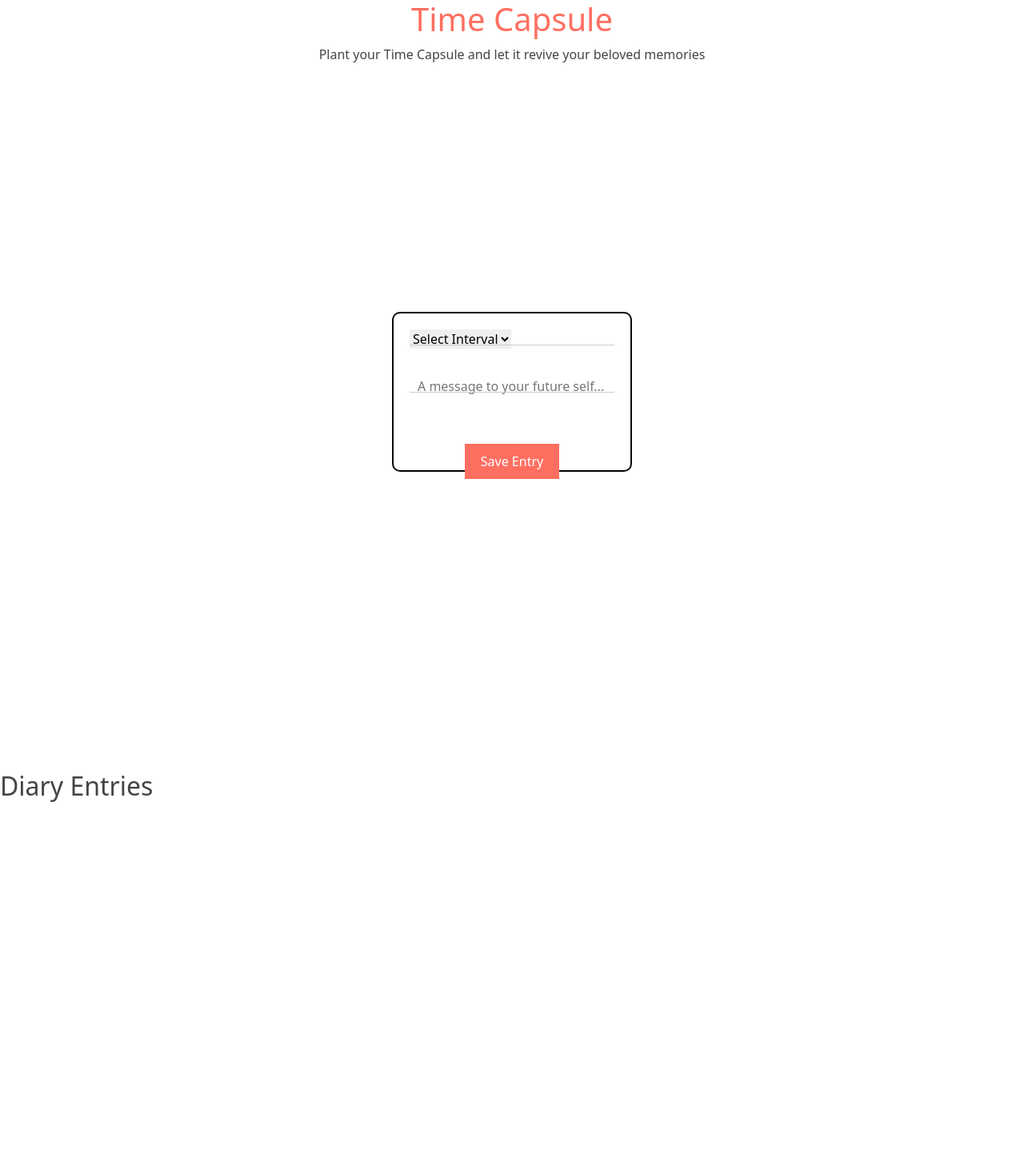
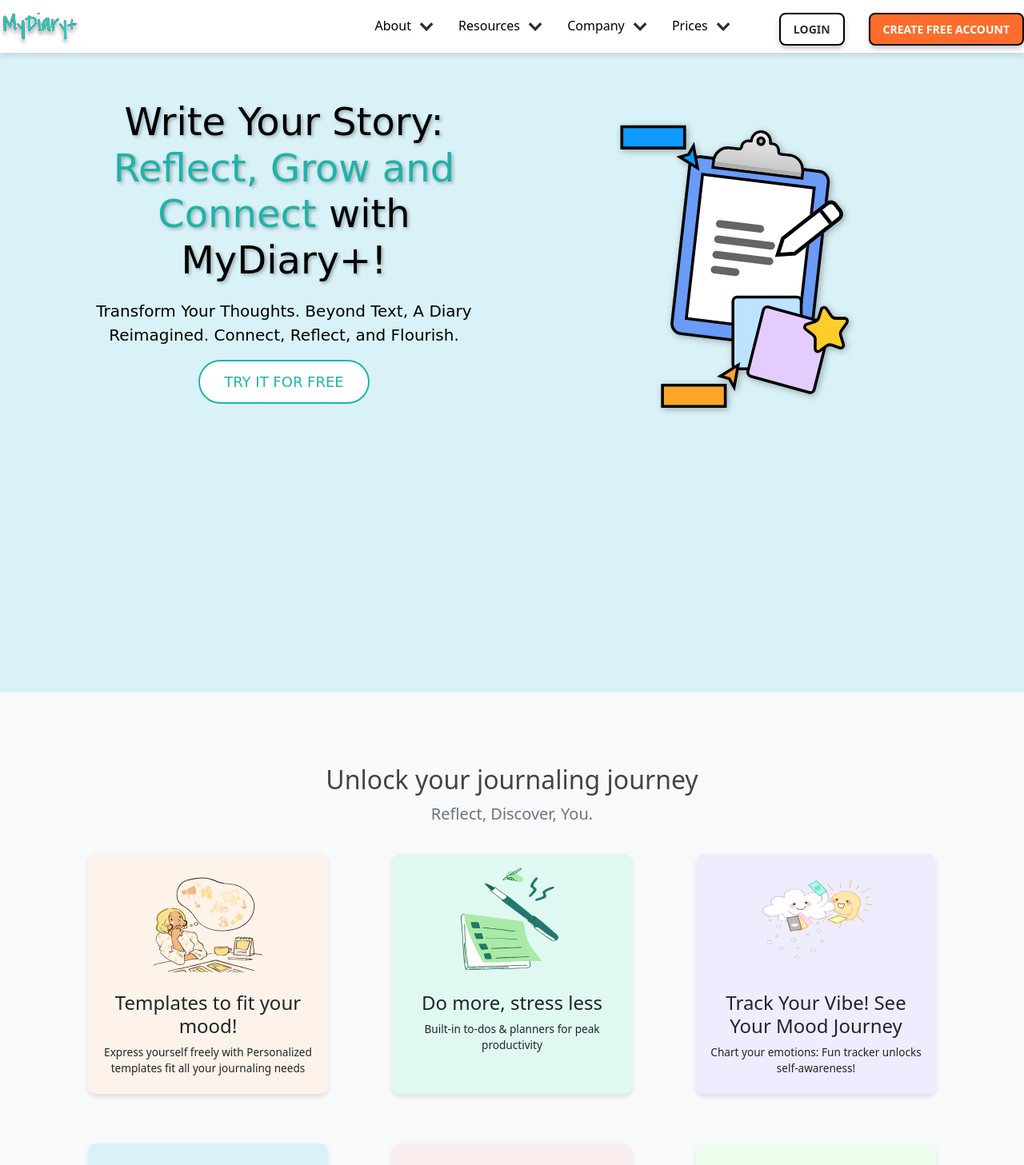
Before and after one commit to mtaha2509/MyDiary, a React (Vite) app: page /login in a window 1280 px wide. Shown: the top 1457 px of the page at 80% size. Before the commit the page ends 1004 px from the top, so only its background shows below. Built offline with nearby package versions, Linux system fonts and the light colour scheme; the HTML template or start-up script is replaced by a standard one.

Commit message:
Updated Code. Styling Continued.

```diff
--- a/src/App.jsx
+++ b/src/App.jsx
@@ -17,8 +17,8 @@
       <Route path="/login" element={<Login />} />
       </Routes>
     </BrowserRouter> */}
-      <TimeCapsule/>
-      {/* <LandingPage /> */}
+      {/* <TimeCapsule/> */}
+      <LandingPage />
       {/* <DiaryEntryPage /> */}
     </Router>
   );
--- a/src/components/Paper/Paper.css
+++ b/src/components/Paper/Paper.css
@@ -13,8 +13,10 @@
   width: 300px;
   height: 200px; /* Adjust height as needed */
   position: relative;
-  margin-bottom: 20px;
+  margin-bottom: 50px;
+  margin-top: 50px; /* Adjust the top margin to lower the paper lines */
 }
+
 
 .line {
   position: absolute;
@@ -22,6 +24,7 @@
   right: 20px;
   top: 50%;
   border-top: 1px solid #ccc;
+  margin-right: 20px;
 }
 
 .line:first-child {
@@ -43,6 +46,7 @@
 .interval {
   margin-bottom: 10px;
   font-weight: bold;
+  border: none;
 }
 
 .message {
--- a/src/components/TimeCapsule/TimeCapsule.css
+++ b/src/components/TimeCapsule/TimeCapsule.css
@@ -1,19 +1,76 @@
-.diary-page {
-    max-width: 600px;
-    margin: 0 auto;
-    padding: 20px;
+.bg-image {
+  position: relative;
+  background-image: url('https://www.michigandaily.com/wp-content/uploads/2023/05/Untitled_Artwork-84.png');
+  background-size: cover;
+  background-position: center;
+  background-attachment: fixed;
+  min-height: 100vh;
+}
+
+.bg-overlay {
+  position: absolute;
+  top: 0;
+  left: 0;
+  width: 100%;
+  height: 100%;
+  background-color: rgba(255, 255, 255, 0.5); /* Adjust the transparency as needed */
+  backdrop-filter: blur(2px); /* Apply blur effect */
+}
+
+  .diary-entries-container {
+    background-color: rgba(249, 249, 249, 0.7); /* Add some transparency to the background color */
+    backdrop-filter: blur(8px);
+    border-radius: 10px;
+    padding: 50px;
+    margin-bottom: 20px;
   }
 
-  .page-title {
-    text-align: center;
-    color: #ff6f61;
+  .page-title,
+.page-subtitle,h2 {
+  position: relative;
+  z-index: 1; /* Ensure headings are above the background overlay */
+}
+
+  .diary-entries {
+    display: flex;
+    flex-direction: column;
+    margin-left: -20px;
+
   }
 
-  .page-subtitle {
-    text-align: center;
-    color: #444;
+  .entry-box {
+    background-color: #f9f9f9;
+    border-radius: 10px;
+    padding: 10px;
     margin-bottom: 20px;
+
   }
+
+  .entry-content p {
+    margin: 5px 0;
+  }
+
+  .entry-header {
+    font-weight: bold;
+    margin-bottom: 10px;
+  }
+
+.page-title {
+  text-align: center;
+  color: #ff6f61;
+  margin-bottom: 20px;
+  margin-right: -200px; /* Adjusted margin-right */
+  margin-top: 10px;
+  margin-left: 20px;
+}
+
+.page-subtitle {
+  color: #444;
+  margin-bottom: 20px;
+  margin-right: -200px; /* Adjusted margin-right */
+  margin-top: 10px;
+  margin-left: 20px;
+}
 
   form {
     margin-bottom: 20px;
@@ -24,6 +81,9 @@
     width: 100%;
     padding: 10px;
     margin-bottom: 10px;
+    margin-top: -5px;
+    border: none;
+    outline: none;
   }
 
   button {
@@ -43,12 +103,12 @@
   }
 
   .entries{
-    display: flex;
+
     justify-content: center;
     flex-direction: column;
     align-items: center;
     margin-top: -150px;
-
+    margin-left: -20px;
   }
 
   .button-container {
@@ -58,10 +118,53 @@
     top: -345px;
   }
 
+  .entries-container{
+    flex-direction: column;
+    align-items: center;
+  }
 
-  .diary-page {
-    background-color: #f9f9f9;
-    border-radius: 5px;
-    padding: 10px;
-    margin-bottom: 10px;
+  .entries p{
+    margin-bottom: 35px;
   }
+
+  .time-capsule-page {
+    display: flex;
+    flex-direction: row;
+  }
+
+  .time-capsule-header {
+    flex: 1;
+    padding: 100px;
+    display: flex;
+    flex-direction: column;
+    align-items: flex-end;
+  }
+
+  .time-capsule-content {
+    flex: 3;
+    padding: 20px;
+  }
+
+  @media (max-width: 768px) {
+    .time-capsule-page {
+      flex-direction: column;
+    }
+
+    .time-capsule-header {
+      align-items: center;
+    }
+
+    .page-subtitle {
+      text-align: center;
+      margin-left: 0;
+    }
+
+    .diary-entries-container {
+      margin-left: -20px;
+    }
+
+    .entry-box {
+      margin-left: 20px;
+    }
+
+  }
--- a/src/components/TimeCapsule/TimeCapsule.jsx
+++ b/src/components/TimeCapsule/TimeCapsule.jsx
@@ -1,6 +1,7 @@
 import React, { useState } from 'react';
-import Paper from '../Paper/Paper'; // Import Paper component
-import './TimeCapsule.css'; // Import CSS file for styling
+import Paper from '../Paper/Paper';
+import './TimeCapsule.css';
+import Sidebar from '../DiaryEntryPage/SideBar/Sidebar';
 
 const TimeCapsule = () => {
   const [entries, setEntries] = useState([]);
@@ -16,52 +17,99 @@
 
   const handleSubmit = (e) => {
     e.preventDefault();
-    setEntries(prevEntries => [...prevEntries, newEntry]);
-    // Reset newEntry state
+    const currentDate = new Date().toLocaleDateString();
+    setEntries(prevEntries => [
+      ...prevEntries,
+      { ...newEntry, date: currentDate }
+    ]);
     setNewEntry({ interval: '', messageToFutureSelf: '' });
   };
 
   return (
-    <div className="time-capsule-page">
-      <h1 className="page-title">Time Capsule</h1>
-      <p className="page-subtitle">Plant your Time Capsule and let it revive your beloved memories</p>
+    <div className="bg-image" style={{ minHeight: '100vh', backgroundAttachment: 'fixed' }}>
+      <div className="bg-overlay"></div>
+      <div className="container">
+        <div className="row">
+          <div className="col-lg-8 offset-lg-2">
+            <div className="time-capsule-header text-center">
+              <h1 className="page-title" style={{ fontWeight:'bold' }} >Welcome to Time Capsule</h1>
+              <p className="page-subtitle" style={{ fontWeight:'bold' }}>Plant your Time Capsule and let it revive your beloved memories</p>
+            </div>
+            <div className="time-capsule-content">
+              <Sidebar currentPage="TimeCapsule" />
               <form onSubmit={handleSubmit}>
+                <div className="paper-design">
                   <Paper>
-          <div>
-            <select name="interval" value={newEntry.interval} onChange={handleInputChange} required style={{ border: 'none', outline: 'none' }}>
+                    <div className='border'>
+                      <select name="interval" value={newEntry.interval} onChange={handleInputChange} required className="form-select">
                         <option value="">Select Interval</option>
-              <option value="daily">Daily</option>
-              <option value="weekly">Weekly</option>
-              <option value="monthly">Monthly</option>
-              <option value="yearly">Yearly</option>
+                        <option value="Daily">Daily</option>
+                        <option value="Weekly">Weekly</option>
+                        <option value="Monthly">Monthly</option>
+                        <option value="Yearly">Yearly</option>
                       </select>
                     </div>
-          <div style={{ marginTop: '25px' }}>
+                    <div className="form-group" style={{ marginTop: '25px' }}>
                       <textarea
                         name="messageToFutureSelf"
                         placeholder="A message to your future self..."
                         value={newEntry.messageToFutureSelf}
                         onChange={handleInputChange}
-            style={{ border: 'none', width: '100%', outline: 'none', resize: 'none', whiteSpace: 'pre-wrap' }} />
+                        className="form-control"
+                        rows="4"
+                      />
                     </div>
                   </Paper>
                   <div className="button-container">
-          <button type="submit">Save Entry</button> {/* Save Entry button outside Paper component */}
+                    <button type="submit" className="btn btn-primary">Set Time Capsule</button>
+                  </div>
                 </div>
               </form>
-      <div className='entries-container'>
-        <h2>Diary Entries</h2>
-        <div className='entries'>
+              <div className="entries-container">
+                <h2 className="text-center" style={{ fontWeight:'bold' }} >Diary Entries</h2>
+                <div className="diary-entries-container">
+                  <div className="diary-entries">
                     {entries.map((entry, index) => (
-            <Paper key={index} className="entry">
-              <p>Interval: {entry.interval}</p>
-              <p>Message to Future Self: {entry.messageToFutureSelf}</p>
-            </Paper>
+                      <div key={index} className="card mb-3">
+                        <div className="card-body">
+                          <h5 className="card-title" style={{ fontWeight:'bold' }} >Capsule {index + 1}</h5>
+                          <p className="card-text">Casule Planted Date: {entry.date}</p>
+                          <p className="card-text">Interval: {entry.interval}</p>
+                          <p className="card-text">Next Opening Date: {getNextOpeningDate(entry.date, entry.interval)}</p>
+                          <p className="card-text">Message: {entry.messageToFutureSelf}</p>
+                        </div>
+                      </div>
                     ))}
+                  </div>
+                </div>
+              </div>
+            </div>
+          </div>
         </div>
       </div>
     </div>
   );
 };
 
+const getNextOpeningDate = (plantedDate, interval) => {
+  const date = new Date(plantedDate);
+  switch (interval) {
+    case 'Daily':
+      date.setDate(date.getDate() + 1);
+      break;
+    case 'Weekly':
+      date.setDate(date.getDate() + 7);
+      break;
+    case 'Monthly':
+      date.setMonth(date.getMonth() + 1);
+      break;
+    case 'Yearly':
+      date.setFullYear(date.getFullYear() + 1);
+      break;
+    default:
+      break;
+  }
+  return date.toLocaleDateString();
+};
+
 export default TimeCapsule;
```
Lines whose indentation alone changed are shown as unchanged.
